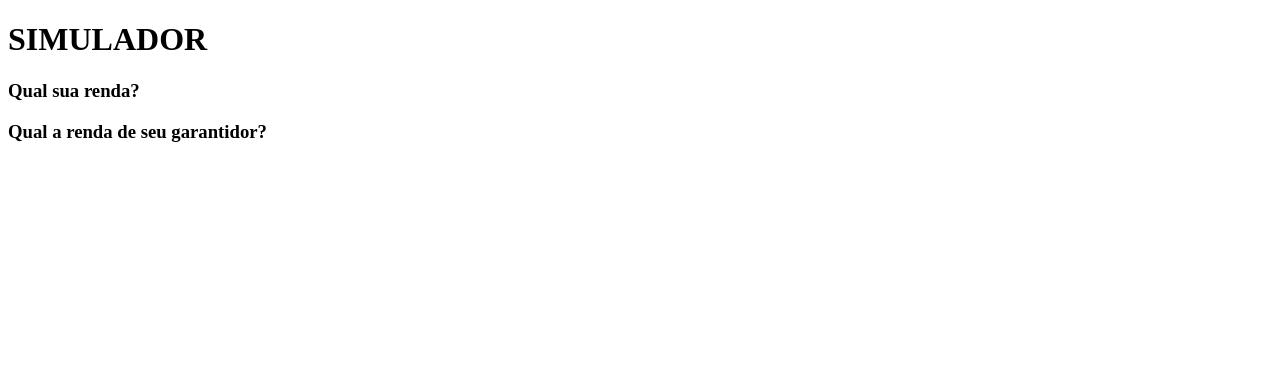
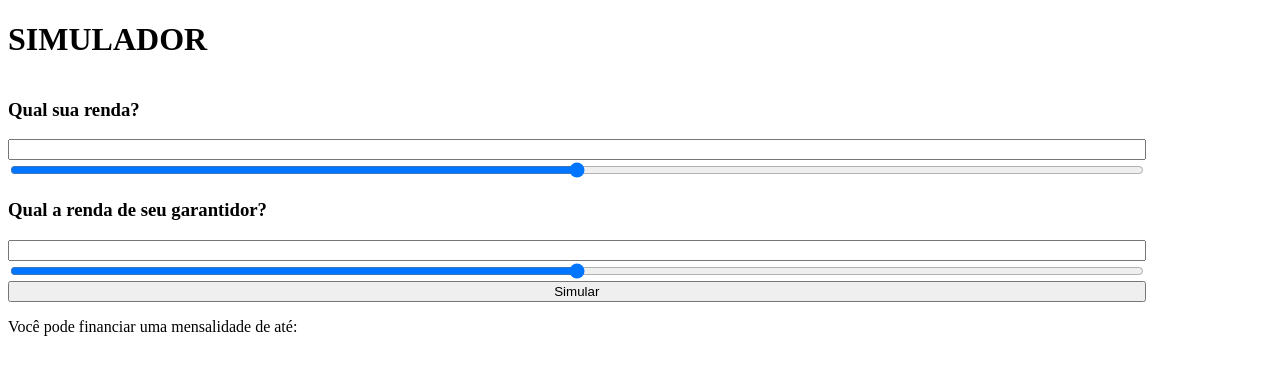
Before and after one commit to GioLeme/talent-fest, a React (Create React App) app in the folder pravaler-project/: page / in a window 1280 px wide. Shown: the top 374 px of the page. Built offline with nearby package versions, Linux system fonts and the light colour scheme.

Commit message:
simulation done

```diff
--- /dev/null
+++ b/pravaler-project/src/simulator/simulator.css
@@ -0,0 +1,5 @@
+.simulationForm{
+  display: flex;
+  flex-direction: column;
+  width: 90%;
+}
--- a/pravaler-project/src/simulator/simulator.js
+++ b/pravaler-project/src/simulator/simulator.js
@@ -1,13 +1,38 @@
-import React from 'react';
+import React, { useState } from 'react';
+import './simulator.css'
 
 const Simulator = () => {
+  const [studentIncome, setStudentIncome] = useState('')
+  const [sureteeIncome, setSureteeIncome] = useState('')
+  const [result, setResult] = useState('')
+  const calculate = e => {
+    e.preventDefault()
+    const incomeSum = parseFloat(studentIncome + sureteeIncome)
+    console.log(parseFloat(studentIncome))
+    setResult((incomeSum/2.2).toFixed(2))
+  }
+  // console.log(studentIncome);
+  // console.log(sureteeIncome);
+
+
 
   return (
   <div>
     <h1>SIMULADOR</h1>
-    <h3>Qual sua renda?</h3>
+    <form className='simulationForm'>
+      <h3>Qual sua renda?</h3>
+      <input value={studentIncome} type='number' onChange={(e) => setStudentIncome(Number(e.currentTarget.value)) }/>
+      <input value={studentIncome} type='range' min='998' max='20000' onChange={(e) => setStudentIncome(Number(e.currentTarget.value)) }/>
 
-    <h3>Qual a renda de seu garantidor?</h3>
+      <h3>Qual a renda de seu garantidor?</h3>
+      <input value={sureteeIncome} type='number' onChange={(e) => setSureteeIncome(Number(e.currentTarget.value))}/>
+      <input value={sureteeIncome} type='range' min='998' max='20000' onChange={(e) => setSureteeIncome(Number(e.currentTarget.value))} />
+
+      <input onClick={(e)=> calculate(e)} type='submit' value='Simular'/>
+    </form>
+      <p>Você pode financiar uma mensalidade de até:</p>
+      <p>{result}</p>
+
 
 
   </div>
```
